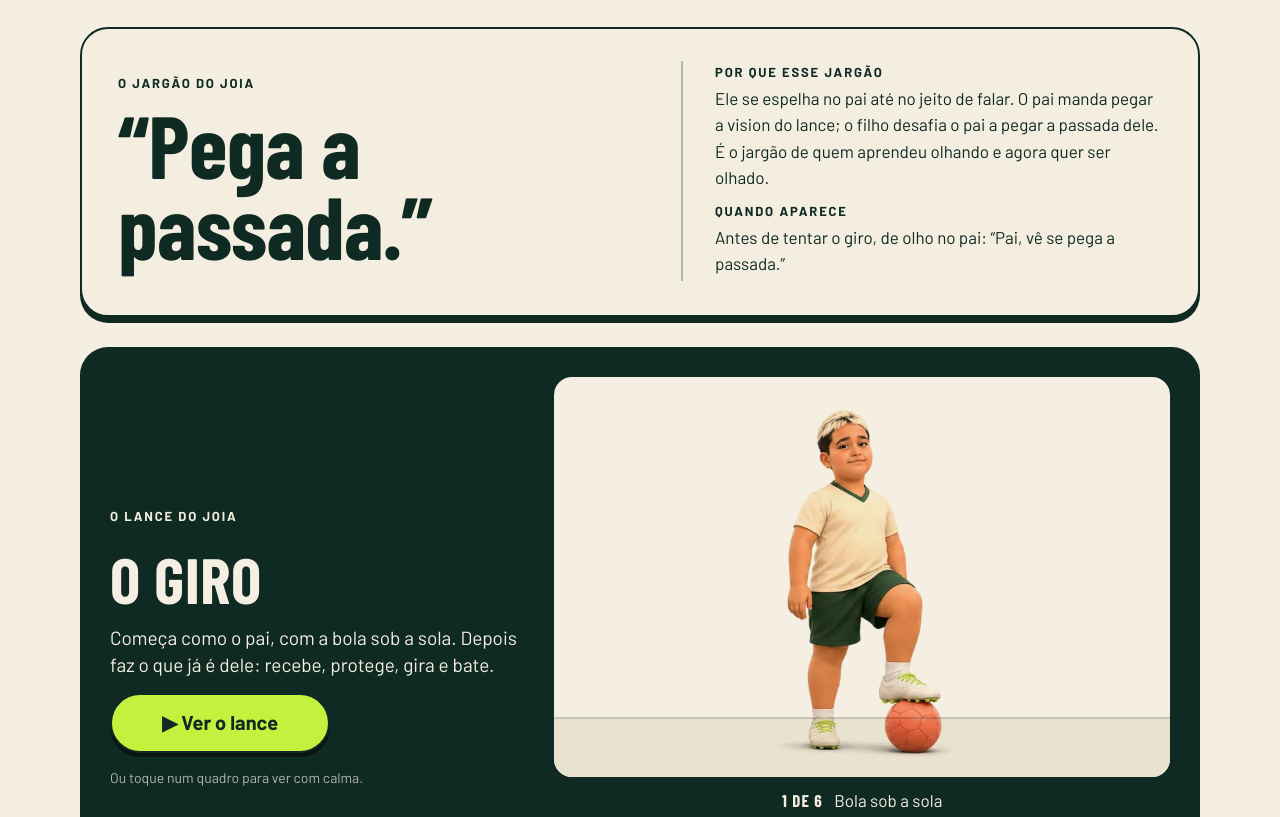
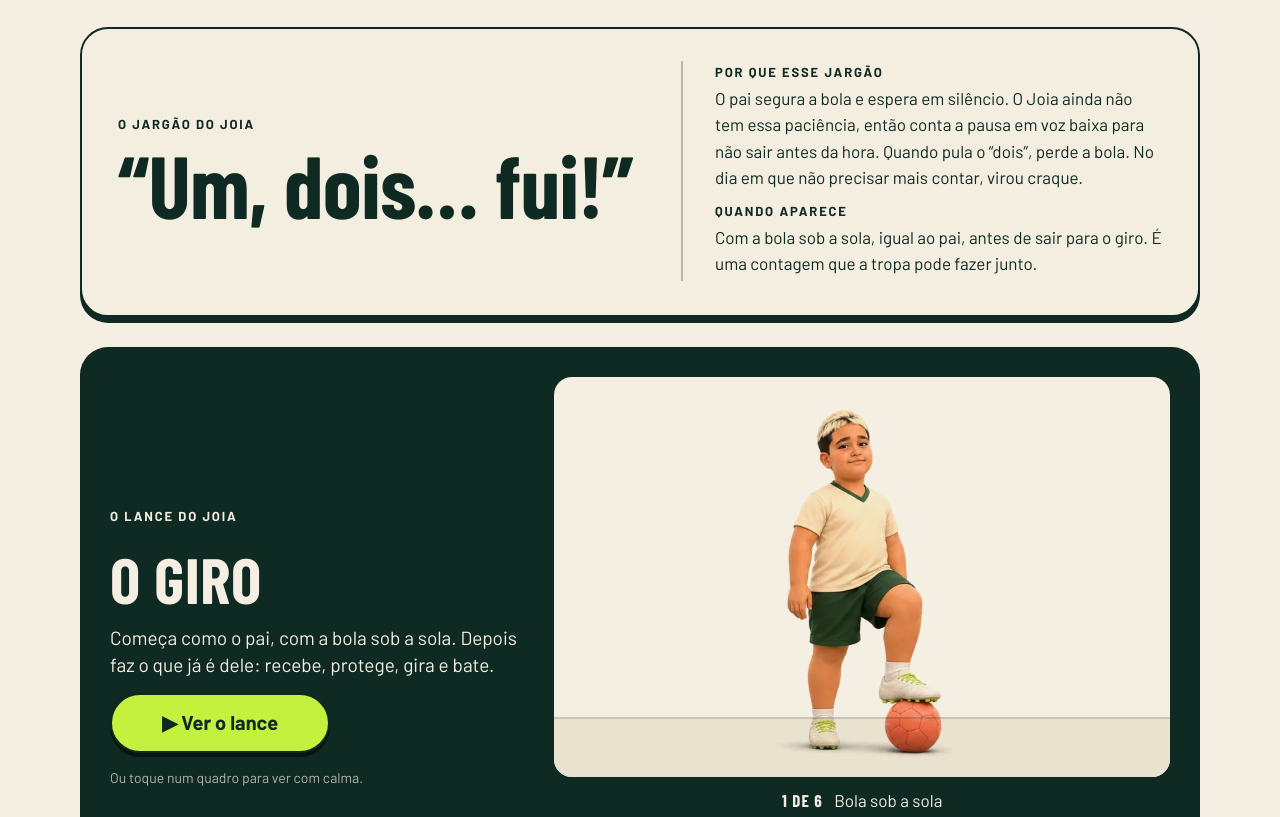
Before and after one commit to daniel-escaleira/tropinha, a plain HTML site: page index.html in a window 1280 px wide. Shown: the part 7605-8422 px from the top of the page. Drawn offline with nearby package versions, Linux system fonts and the light colour scheme; a web font is replaced by a local one.

Commit message:
Joia: jargão passa a ser a contagem da pausa
Sai 'Pega a passada'. Entra 'Um, dois… fui!': ele conta em voz baixa a
pausa que o pai faz em silêncio.

Co-Authored-By: Claude Fable 5.2 <noreply@anthropic.com>

```diff
--- a/data/album.js
+++ b/data/album.js
@@ -24,9 +24,9 @@ window.ALBUM = {
   joia: {
     papel: "O filho que se espelha no pai",
     fala: "Um dia eu faço igual. Depois eu faço melhor.",
-    jargao: { frase: "Pega a passada.",
-      porque: "Ele se espelha no pai até no jeito de falar. O pai manda pegar a vision do lance; o filho desafia o pai a pegar a passada dele. É o jargão de quem aprendeu olhando e agora quer ser olhado.",
-      quando: "Antes de tentar o giro, de olho no pai: “Pai, vê se pega a passada.”" },
+    jargao: { frase: "Um, dois… fui!",
+      porque: "O pai segura a bola e espera em silêncio. O Joia ainda não tem essa paciência, então conta a pausa em voz baixa para não sair antes da hora. Quando pula o “dois”, perde a bola. No dia em que não precisar mais contar, virou craque.",
+      quando: "Com a bola sob a sola, igual ao pai, antes de sair para o giro. É uma contagem que a tropa pode fazer junto." },
     quadra: "Copia a pausa e a sola do pai, treina o próprio giro e quer ser um grande jogador.",
     lance: { nome: "O giro", texto: "Começa como o pai, com a bola sob a sola. Depois faz o que já é dele: recebe, protege, gira e bate.", quadros: [19, 20, 21, 22, 23, 24] }
   },
--- a/index.html
+++ b/index.html
@@ -125,7 +125,7 @@
 <audio id="tema" loop preload="none"></audio>
 
 <script src="data/personagens.js?v=5"></script>
-<script src="data/album.js?v=5"></script>
+<script src="data/album.js?v=6"></script>
 <script src="data/poses.js"></script>
 <script src="data/revista.js"></script>
 <script src="vendor/page-flip.browser.js"></script>
```
